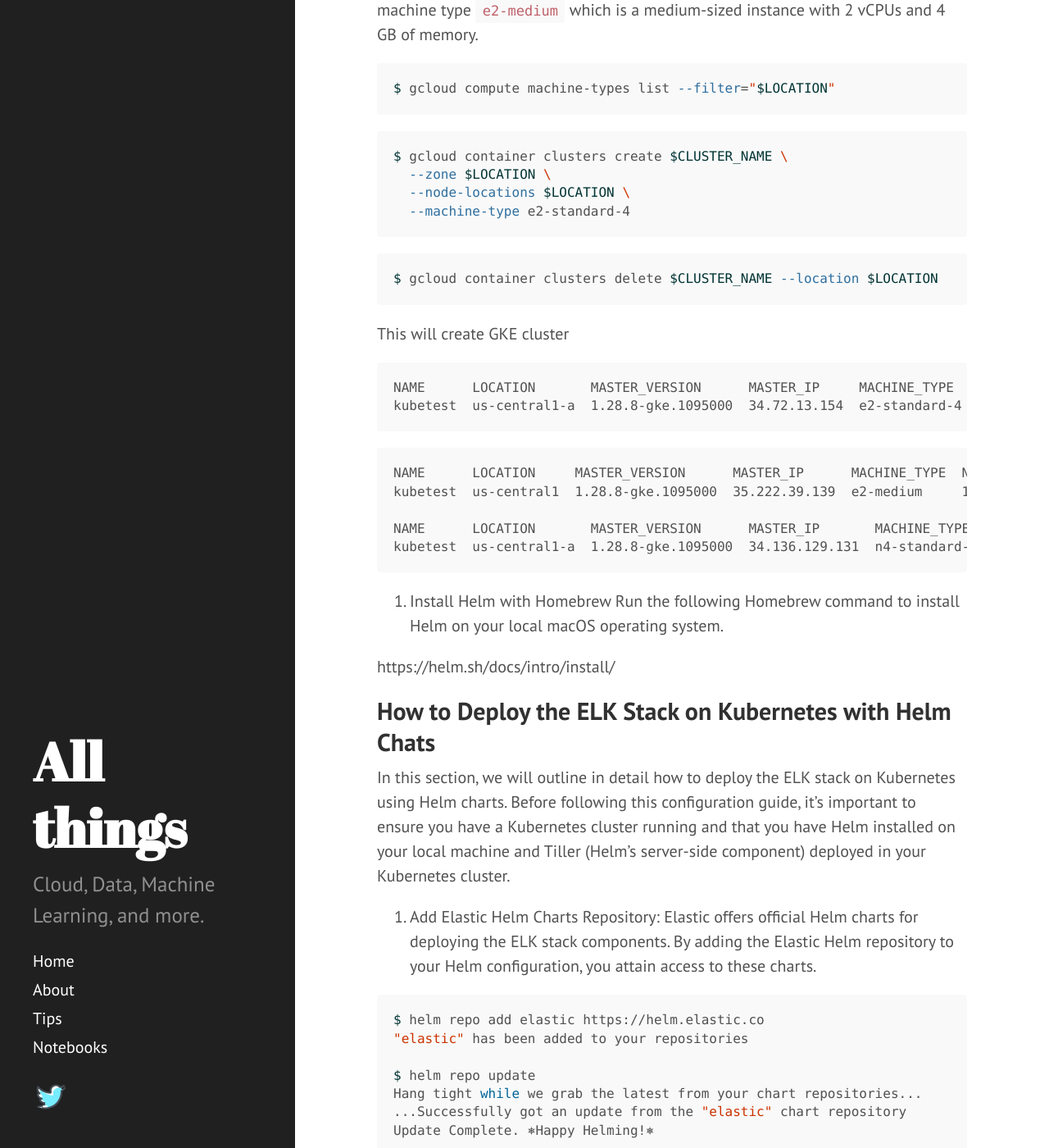
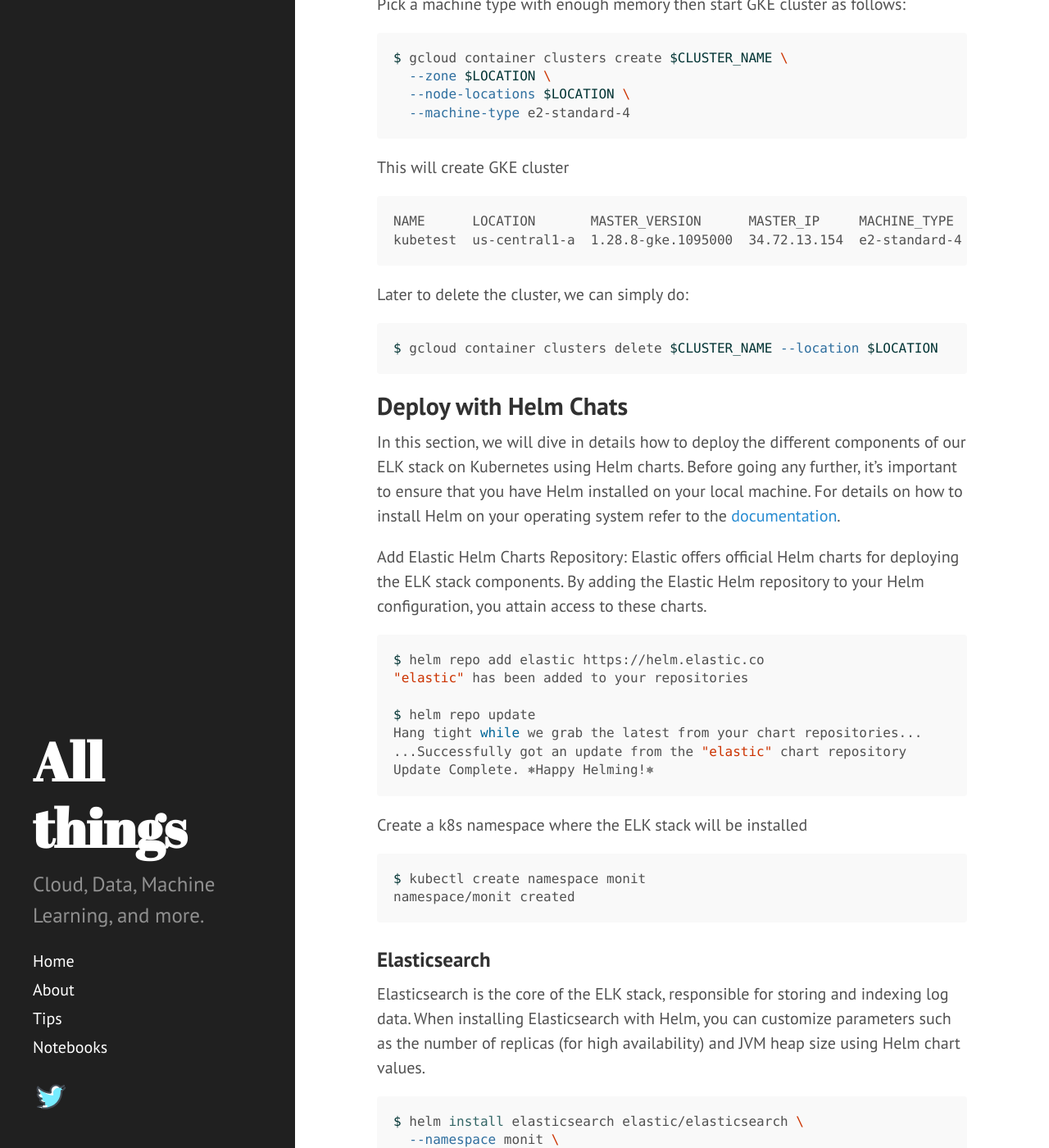
Before and after one commit to dzlab/dzlab.github.io, a Jekyll site: the page built from _posts/2024-05-25-elk-k8s-helm.md, in a window 1280 px wide and 1400 px high, scrolled down 1335 px. Shown: the whole window at 82% size. Built offline with Jekyll 4.4.1, drawn with Linux system fonts in a browser that asks for light colours; nearby versions of some CDN libraries; a script that is not in the unit is left out; the table of contents is made by our own code; some of the changed text lies outside the part shown.

Commit message:
finalize post

````diff
--- a/_posts/2024-05-25-elk-k8s-helm.md
+++ b/_posts/2024-05-25-elk-k8s-helm.md
@@ -1,8 +1,8 @@
 ---
 layout: post
 comments: true
-title: Setting Up Elastic-based logging stack with Docker Compose
-excerpt: Learn how to quickly setup an ELK-based logging stack with Docker Compose.
+title: ELK on Kubernetes with Helm Chats
+excerpt: Quickly setup an ELK-based logging stack on Kubernetes with Helm Chats
 categories: monitoring
 tags: [docker,elastic,kibana]
 toc: true
@@ -15,36 +15,33 @@
 <img align="center" src="/assets/logos/elastic-beats-logo-vector.svg" width="160" />
 <br/>
 
-The ELK (Elasticsearch, Logstash, and Kibana) stack usage have expanded way beyond its original use case of logs aggregation into new use areas like telemetry.
+
+This post explains how to setup an ELK (Elasticsearch, Logstash, and Kibana) stack on Kubernetes using Helm Chats. We will first, setup Kubernetes cluster on Google Cloud using GKE, then install on it all the components of ELK using Helm Chats.
 
 
- is to aggregate logs. However, with the increased usage of ELK and Kubernetes as a pairing the solution can go beyond the aggregation of standard logs and include monitoring and analysis of Kubernetes telemetry data. Therefore, more users are looking at deploying the ELK stack on Kubernetes. Yet, deploying the ELK stack on Kubernetes can be a complex task but with the assistance of Helm charts, the process is much simpler.
+## Setup
+Setting up a k8s cluster on Google Cloud is fairly easy, we just need to follow the [official documentation](https://cloud.google.com/kubernetes-engine/docs/how-to/).
 
-This article will highlight why deploying the ELK stack on Kubernetes is beneficial to an organization and outline a configuration guide for deploying the ELK stack on Kubernetes with Helm charts.
-
-## Setup
-https://cloud.google.com/kubernetes-engine/docs/how-to/
+First, let's set some global environment variables:
 
 ```shell
 $ LOCATION=us-central1-a
 $ CLUSTER_NAME=kubetest
 ```
 
-Use a machine with enough Memory, by default GCP will create a GKE cluster with machine type `e2-medium` which is a medium-sized instance with 2 vCPUs and 4 GB of memory.
+By default GKE will create a k8s cluster with nodes having machine type `e2-medium` which is a medium-sized instance with 2 vCPUs and 4 GB of memory. We need instead to use a machine with more Memory. We can list the machine types available as follows:
 
 ```shell
 $ gcloud compute machine-types list --filter="$LOCATION"
 ```
+
+Pick a machine type with enough memory then start GKE cluster as follows:
 
 ```shell
 $ gcloud container clusters create $CLUSTER_NAME \
   --zone $LOCATION \
   --node-locations $LOCATION \
   --machine-type e2-standard-4
-```
-
-```shell
-$ gcloud container clusters delete $CLUSTER_NAME --location $LOCATION
 ```
 
 This will create GKE cluster
@@ -54,25 +51,16 @@
 kubetest  us-central1-a  1.28.8-gke.1095000  34.72.13.154  e2-standard-4  1.28.8-gke.1095000  3          RUNNING
 ```
 
-```
-NAME      LOCATION     MASTER_VERSION      MASTER_IP      MACHINE_TYPE  NODE_VERSION        NUM_NODES  STATUS
-kubetest  us-central1  1.28.8-gke.1095000  35.222.39.139  e2-medium     1.28.8-gke.1095000  9          RUNNING
+Later to delete the cluster, we can simply do:
 
-NAME      LOCATION       MASTER_VERSION      MASTER_IP       MACHINE_TYPE   NODE_VERSION        NUM_NODES  STATUS
-kubetest  us-central1-a  1.28.8-gke.1095000  34.136.129.131  n4-standard-2  1.28.8-gke.1095000  3          RUNNING
+```shell
+$ gcloud container clusters delete $CLUSTER_NAME --location $LOCATION
 ```
 
-0. Install Helm with Homebrew
-Run the following Homebrew command to install Helm on your local macOS operating system.
+## Deploy with Helm Chats
+In this section, we will dive in details how to deploy the different components of our ELK stack on Kubernetes using Helm charts. Before going any further, it’s important to ensure that you have Helm installed on your local machine. For details on how to install Helm on your operating system refer to the [documentation](https://helm.sh/docs/intro/install/).
 
-https://helm.sh/docs/intro/install/
-
-
-
-## How to Deploy the ELK Stack on Kubernetes with Helm Chats
-In this section, we will outline in detail how to deploy the ELK stack on Kubernetes using Helm charts. Before following this configuration guide, it’s important to ensure you have a Kubernetes cluster running and that you have Helm installed on your local machine and Tiller (Helm's server-side component) deployed in your Kubernetes cluster.
-
-1. Add Elastic Helm Charts Repository: Elastic offers official Helm charts for deploying the ELK stack components. By adding the Elastic Helm repository to your Helm configuration, you attain access to these charts.
+Add Elastic Helm Charts Repository: Elastic offers official Helm charts for deploying the ELK stack components. By adding the Elastic Helm repository to your Helm configuration, you attain access to these charts.
 
 ```shell
 $ helm repo add elastic https://helm.elastic.co
@@ -84,14 +72,15 @@
 Update Complete. ⎈Happy Helming!⎈
 ```
 
-Create a namespace for installing Elasticsearch
+Create a k8s namespace where the ELK stack will be installed
+
 ```shell
 $ kubectl create namespace monit
 namespace/monit created
 ```
 
 ### Elasticsearch
-Install Elasticsearch: Elasticsearch is the core of the ELK stack, responsible for storing and indexing log data. When installing Elasticsearch with Helm, you can customize parameters such as the number of replicas (for high availability) and JVM heap size using Helm chart values. Replace with the Kubernetes namespace where you want to deploy Elasticsearch.
+Elasticsearch is the core of the ELK stack, responsible for storing and indexing log data. When installing Elasticsearch with Helm, you can customize parameters such as the number of replicas (for high availability) and JVM heap size using Helm chart values.
 
 ```shell
 $ helm install elasticsearch elastic/elasticsearch \
@@ -100,7 +89,7 @@
   --set esJavaOpts="-Xmx512m -Xms512m"
 ```
 
-1. Watch all cluster members come up.
+Watch all cluster members come up.
 ```shell
 $ kubectl get pods --namespace=monit -l app=elasticsearch-master -w
 ```
@@ -134,19 +123,7 @@
 Cluster is not yet ready (request params: "wait_for_status=green&timeout=1s" )
 ```
 
-2. Retrieve elastic user's username.
-
-```shell
-$ kubectl get secrets --namespace=monit elasticsearch-master-credentials -ojsonpath='{.data.username}' | base64 -d
-```
-
-2. Retrieve elastic user's password.
-
-```shell
-$ kubectl get secrets --namespace=monit elasticsearch-master-credentials -ojsonpath='{.data.password}' | base64 -d
-```
-
-3. Test cluster health using Helm test.
+Check cluster health using `helm test`:
 
 ```shell
 $ helm --namespace=monit test elasticsearch
@@ -164,24 +141,41 @@
 Phase:          Succeeded
 ```
 
+To access our Elasticsearch instance, we need to retrieve the credentials:
+
+Retrieve elastic user's username.
+
+```shell
+$ kubectl get secrets --namespace=monit elasticsearch-master-credentials -ojsonpath='{.data.username}' | base64 -d
+```
+
+Retrieve elastic user's password.
+
+```shell
+$ kubectl get secrets --namespace=monit elasticsearch-master-credentials -ojsonpath='{.data.password}' | base64 -d
+```
+
 ### Kibana
-Install Kibana: Kibana is the visualization and dashboarding component of the ELK stack. It offers a user-friendly interface for exploring and analyzing log data stored in Elasticsearch. By installing Kibana with Helm, you can quickly deploy and configure it to connect to your Elasticsearch cluster.
+Kibana is the visualization and dashboarding component of the ELK stack. It offers a user-friendly interface for exploring and analyzing log data stored in Elasticsearch. By installing Kibana with Helm, you can quickly deploy and configure it to connect to your Elasticsearch cluster.
 
 ```shell
 $ helm install kibana elastic/kibana --namespace monit
 ```
 
-1. Watch all containers come up.
+Watch for all containers to come up:
 
 ```shell
 $ kubectl get pods --namespace=monit -l release=kibana -w
 ```
 
 Ater few seconds, Kibana will be ready
+
 ```
 NAME                             READY   STATUS    RESTARTS   AGE
 kibana-kibana-8446b87c9f-2vh8g   1/1     Running   0          76s
 ```
+
+Check the k8s service for Kibana
 
 ```shell
 $ kubectl get svc --namespace=monit -l release=kibana
@@ -189,15 +183,14 @@
 kibana-kibana   ClusterIP   10.30.38.169   <none>        5601/TCP   14m
 ```
 
-3. Retrieve the kibana service account token.
+Retrieve the kibana service account token.
+
 ```shell
 $ kubectl get secrets --namespace=monit kibana-kibana-es-token -ojsonpath='{.data.token}' | base64 -d
 ```
 
 #### Access Kibana
-Access Kibana: If you configured an Ingress, you can access Kibana via .
-
-Otherwise, you can use port-forwarding to access it.
+We may need to configure an Ingress to access Kibana. Otherwise, we can quickly access Kibana by using port-forwarding:
 
 ```shell
 $ kubectl port-forward service/kibana-kibana :5601 --namespace monit
@@ -212,30 +205,34 @@
 
 
 ### Logstash
-Install Logstash (Optional): Logstash is an optional component used for log ingestion, processing, and enrichment. If you have specific log processing requirements, such as parsing structured logs or applying filters, you can install Logstash using the Elastic Helm chart.
+Logstash is an optional component used for log ingestion, processing, and enrichment. If you have specific log processing requirements, such as parsing structured logs or applying filters, you can install Logstash using the Elastic Helm chart.
 
 ```shell
 $ helm install logstash elastic/logstash --namespace monit
 ```
 
-1. Watch all cluster members come up.
+Check that the cluster members are up:
 
 ```shell
 $ kubectl get pods --namespace=monit -l app=logstash-logstash -w
 ```
 
-After few seconds, the logstash container will become ready
+After few seconds, the logstash container will become ready:
+
 ```
 NAME                  READY   STATUS    RESTARTS   AGE
 logstash-logstash-0   1/1     Running   0          2m17s
 ```
 
 ### Next steps
+Once the different components of the ELK stack are properly installed, you can explore the following tasks:
 
 - Configure Index Patterns in Kibana: Before visualizing log data in Kibana, you need to define index patterns that specify which Elasticsearch indices to query. Index patterns define the structure of your log data and enable Kibana's powerful search and visualization capabilities.
 
-- Configure Logstash (Optional): If you installed Logstash, configure Logstash pipelines to ingest and process your logs. You can define Logstash configuration files and mount them as ConfigMaps or use other methods for configuration management. http://localhost:51850/app/integrations/detail/logstash/overview
+- Configure Logstash (Optional): If you installed Logstash, configure Logstash pipelines to ingest and process your logs. You can define Logstash configuration files and mount them as ConfigMaps or use other methods for configuration management - [example](http://localhost:51850/app/integrations/detail/logstash/overview).
 
 - Monitor Elasticsearch and Kibana: Monitor Elasticsearch and Kibana using built-in metrics or integrate with external monitoring solutions like Prometheus and Grafana for comprehensive observability.
 
+## That's all folks
+
 I hope you enjoyed this article, feel free to leave a comment or reach out on twitter [@bachiirc](https://twitter.com/bachiirc).
````
